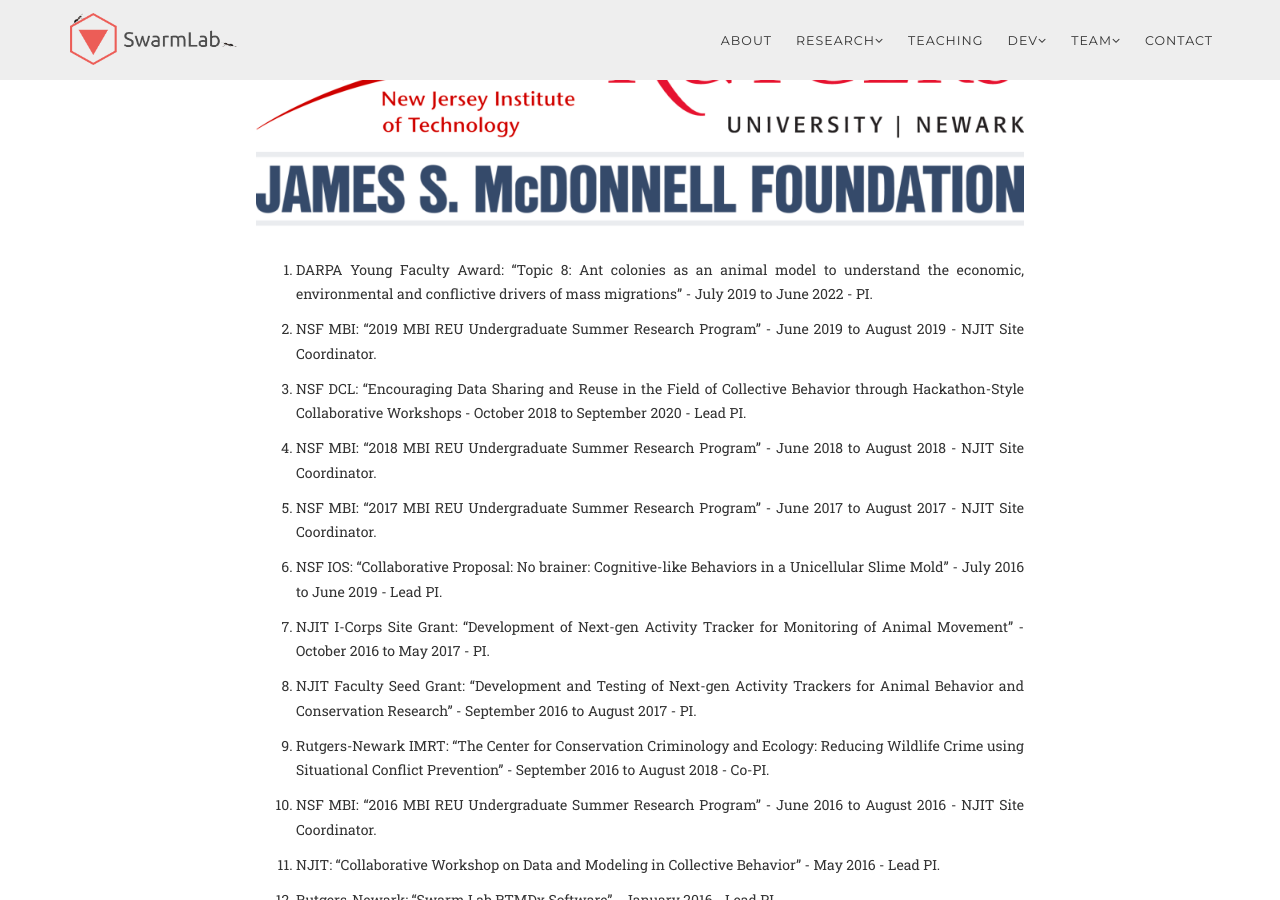
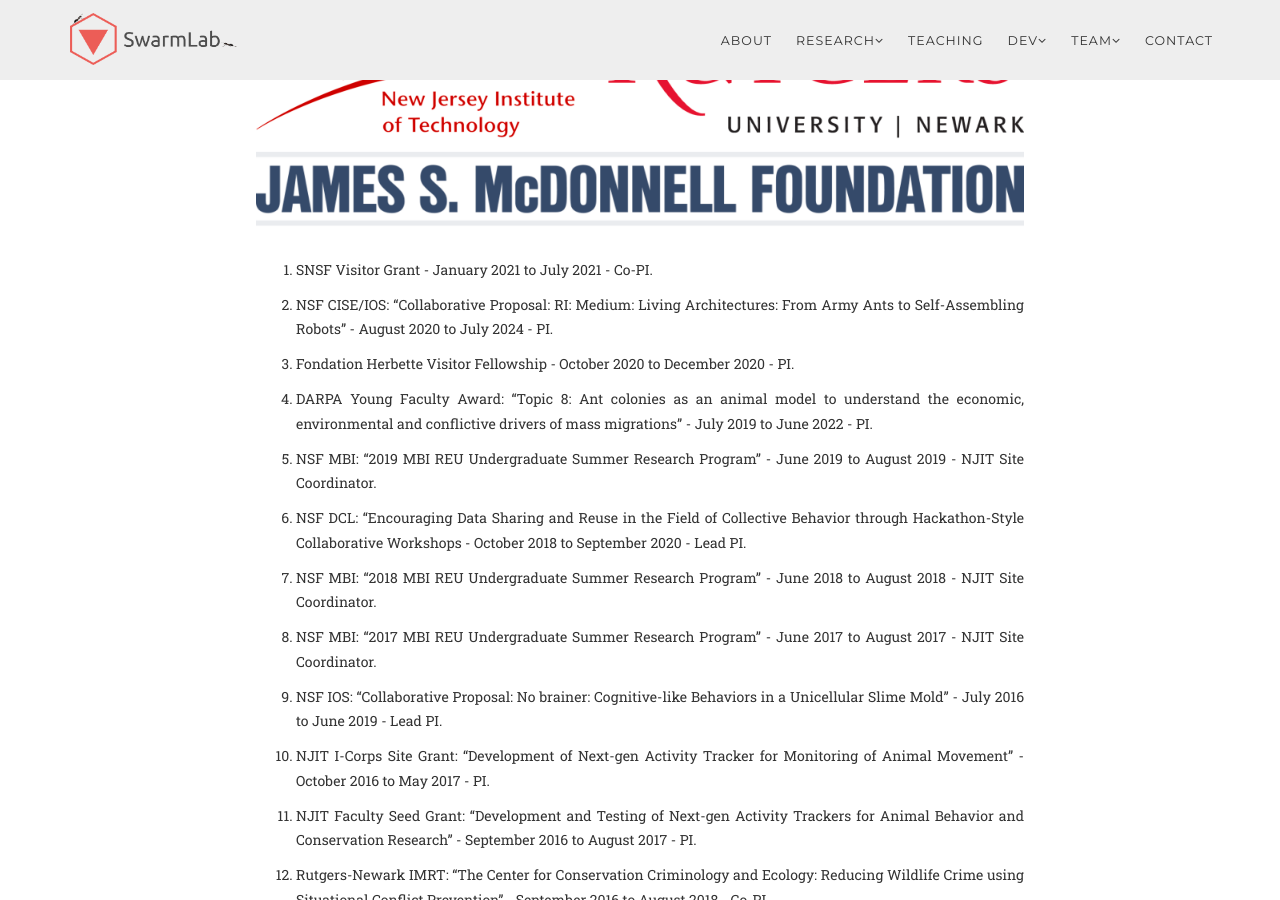
Before and after one commit to swarm-lab/swarm-lab.github.io.jekyll, a Jekyll site: the page built from funding/index.md, in a window 1280 px wide and 900 px high, scrolled down 434 px. Built offline with Jekyll 4.4.1, drawn with Linux system fonts in a browser that asks for light colours; nearby versions of some CDN libraries; some web fonts are replaced.

Commit message:
Update index.md

```diff
--- a/funding/index.md
+++ b/funding/index.md
@@ -6,6 +6,12 @@
 ---
 
 ![banner](/img/posts/funding/funding.png){: .full}
+
+1. SNSF Visitor Grant - January 2021 to July 2021 - Co-PI.
+
+1. NSF CISE/IOS: "Collaborative Proposal: RI: Medium: Living Architectures: From Army Ants to Self-Assembling Robots" - August 2020 to July 2024 - PI.
+
+1. Fondation Herbette Visitor Fellowship - October 2020 to December 2020 - PI.
 
 1. DARPA Young Faculty Award: “Topic 8: Ant colonies as an animal model to understand the economic, environmental and conflictive drivers of mass migrations” - July 2019 to June 2022 - PI.
 
```
